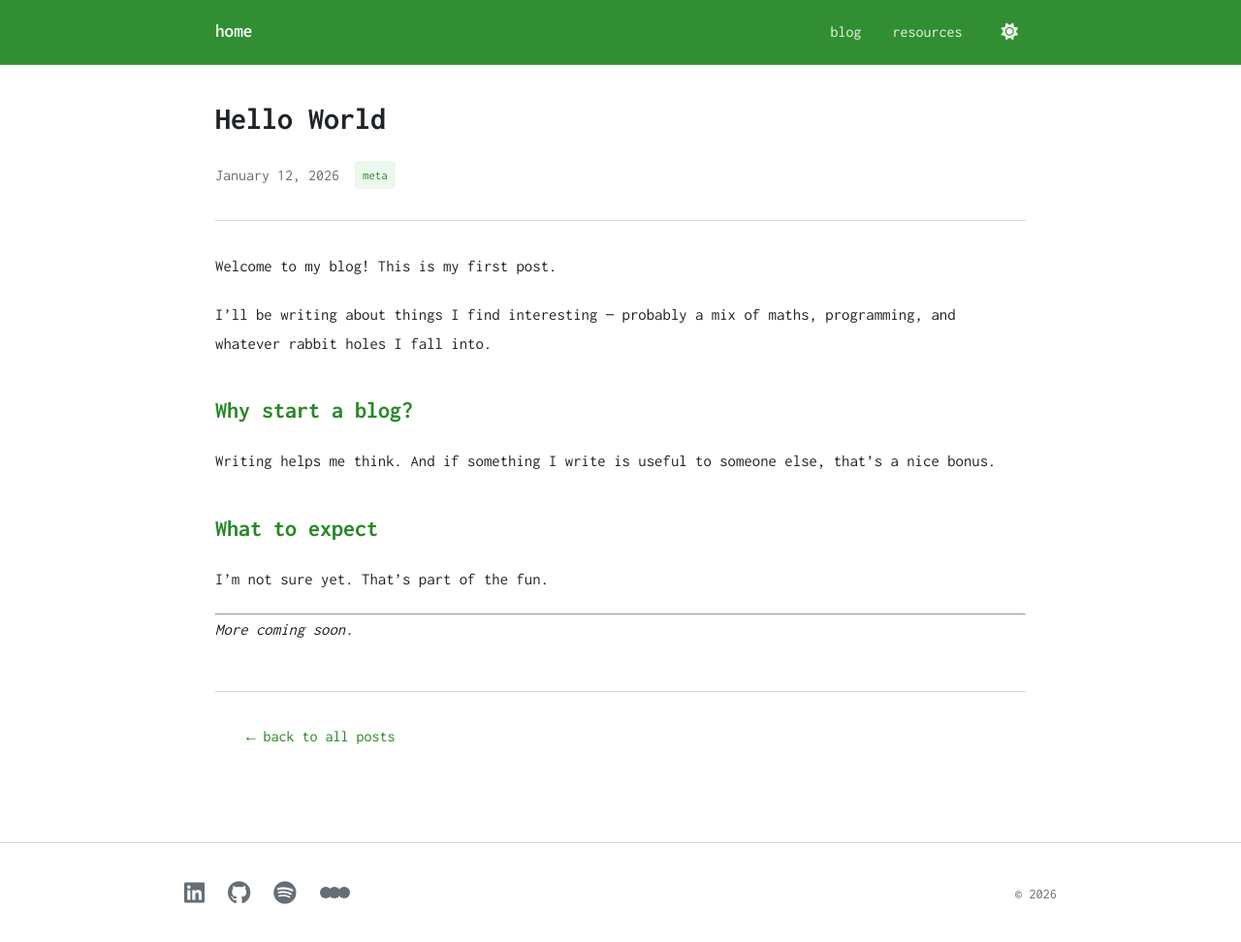
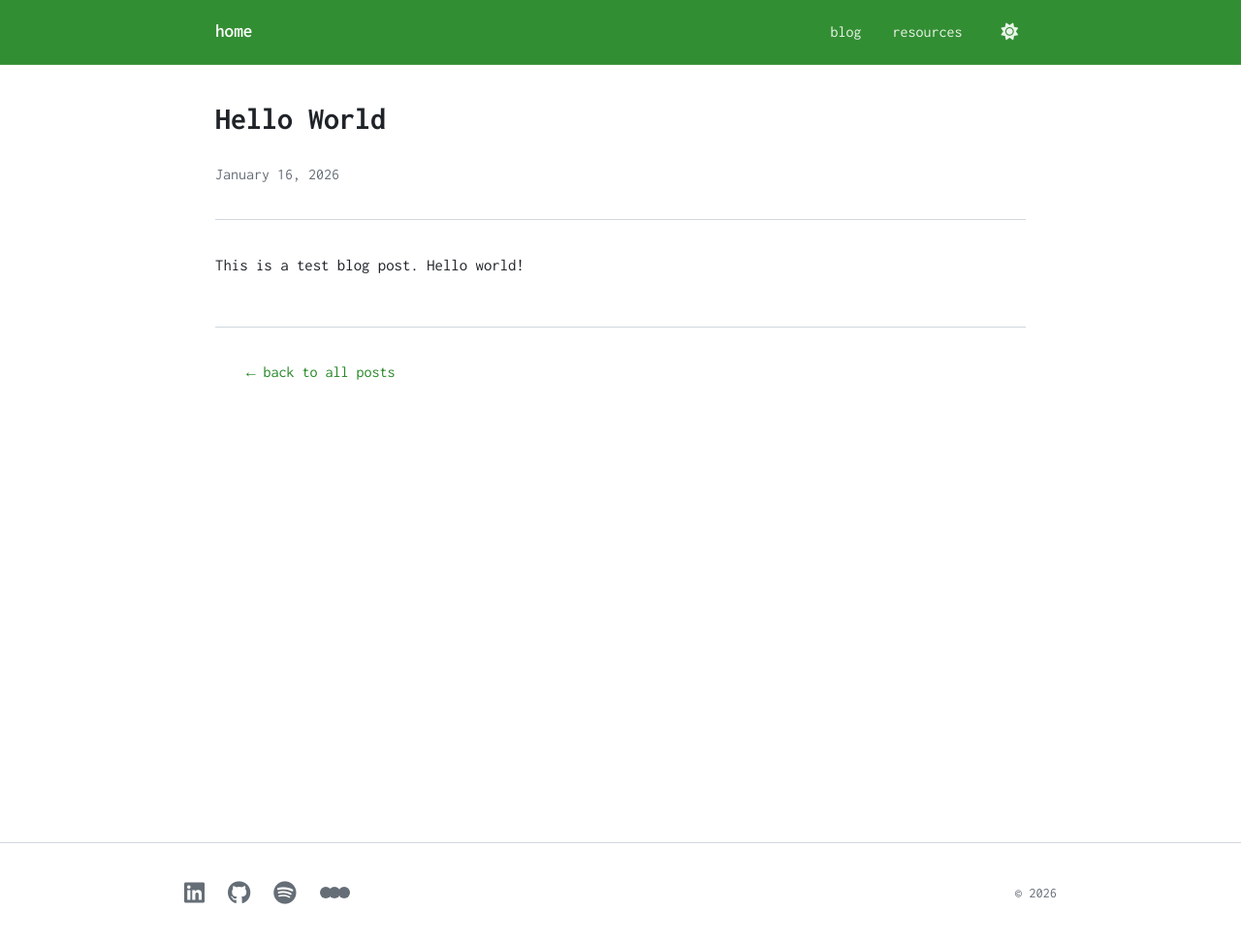
Before and after one commit to manipchi/mani.github.io, a Jekyll site: the page built from _posts/2026-01-12-hello-world.md, in a window 1280 px wide and 975 px high. Shown: the top 972 px of the window at 97% size. Built offline with Jekyll 4.4.1, drawn with Linux system fonts in a browser that asks for light colours.

Commit message:
test  blog post

```diff
--- a/_posts/2026-01-12-hello-world.md
+++ b/_posts/2026-01-12-hello-world.md
@@ -1,22 +1,8 @@
 ---
 layout: post
-title: "Hello World"
-date: 2026-01-12
-tags: [meta]
+title: Hello World
+date: 16-01-2026
+tags: []
 ---
 
-Welcome to my blog! This is my first post.
-
-I'll be writing about things I find interesting — probably a mix of maths, programming, and whatever rabbit holes I fall into.
-
-## Why start a blog?
-
-Writing helps me think. And if something I write is useful to someone else, that's a nice bonus.
-
-## What to expect
-
-I'm not sure yet. That's part of the fun.
-
----
-
-*More coming soon.*
+This is a test blog post. Hello world!
```
